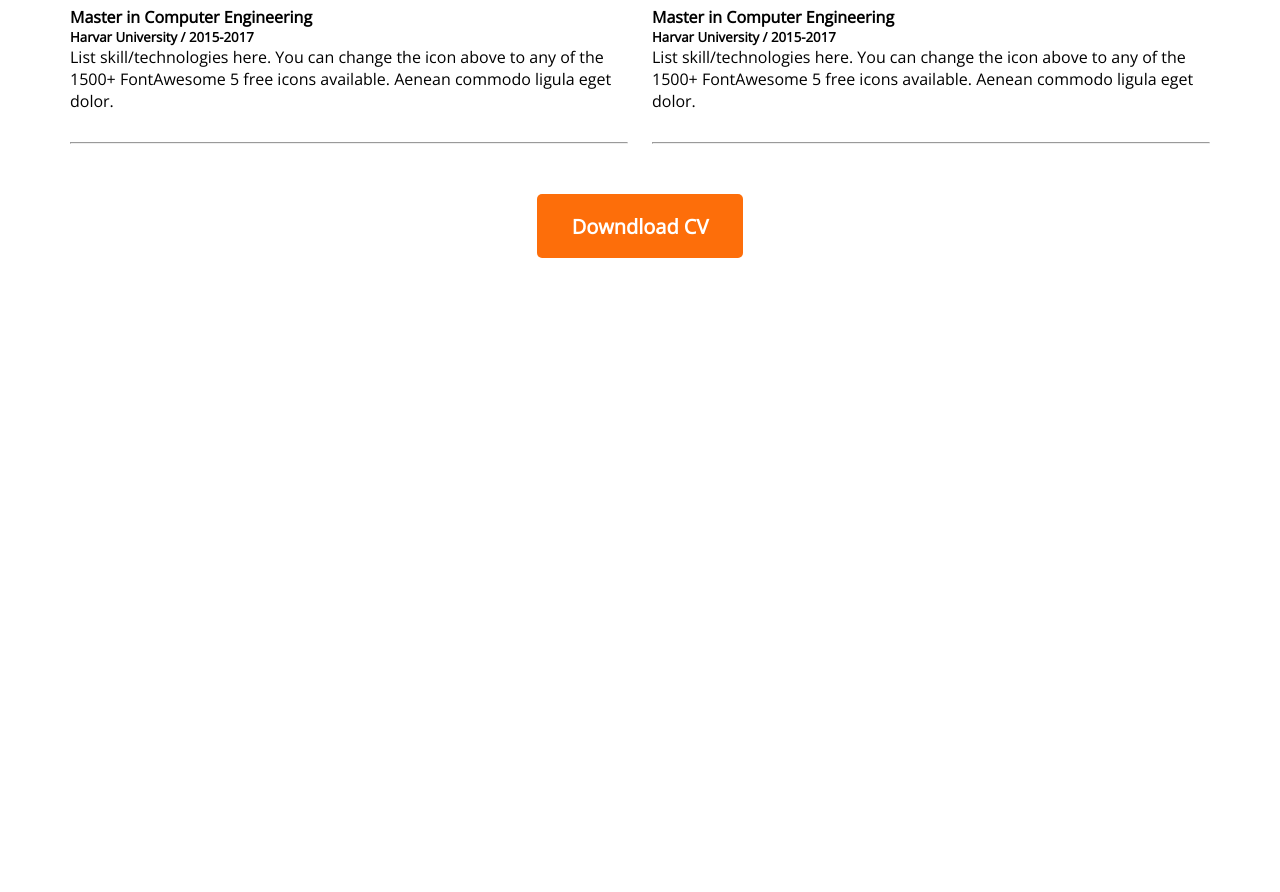
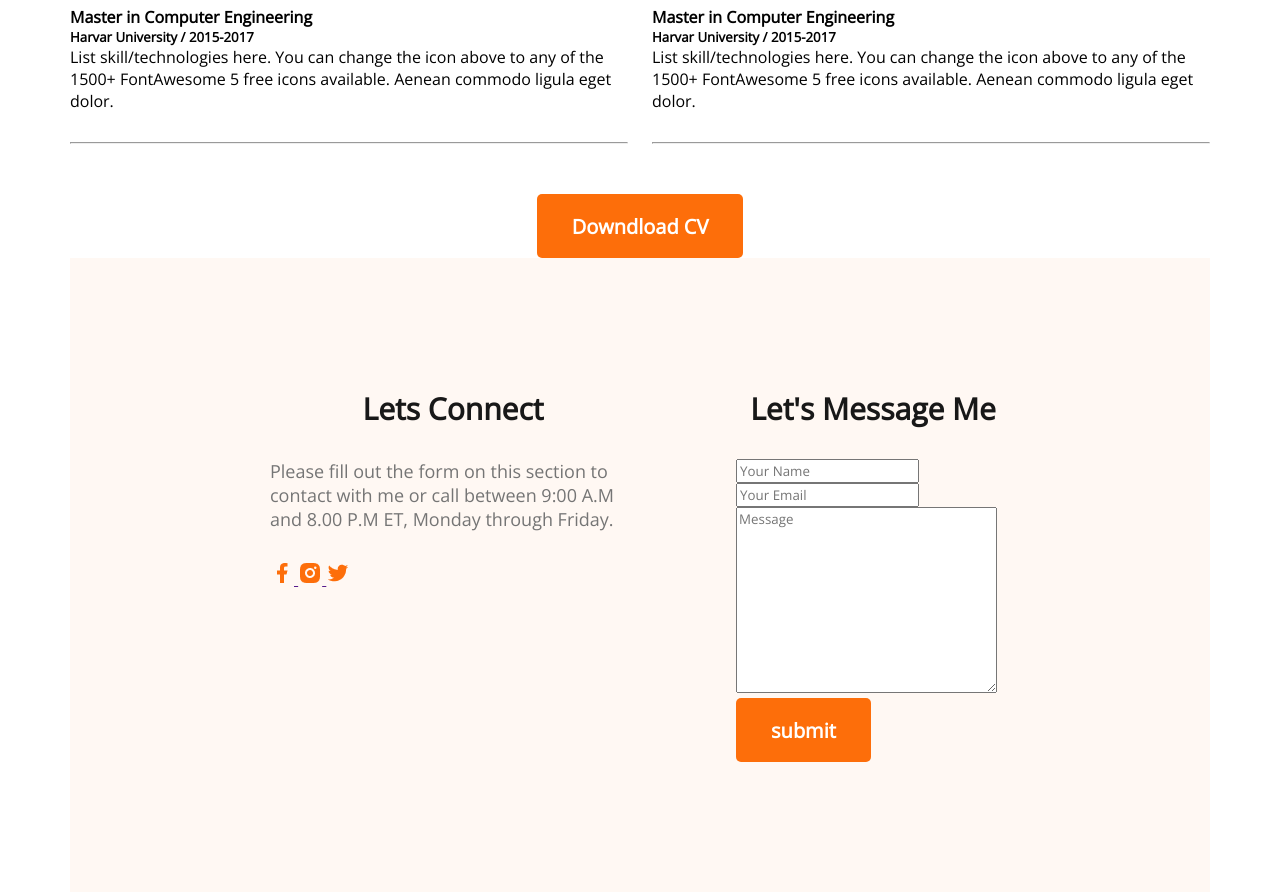
Before and after one commit to rimakhatun3/protfolio-resources, a plain HTML site: page index.html in a window 1280 px wide. Shown: the part 2046-2938 px from the top of the page. Before the commit the page ends 2304 px from the top, so only its background shows below. Drawn offline with nearby package versions, Linux system fonts and the light colour scheme.

Commit message:
added contact section

```diff
--- a/index.html
+++ b/index.html
@@ -163,9 +163,37 @@
 
 
 </section>
+<!-- contact section -->
+<section class="contact">
+    <div>
+        <h3 class="section-title">Lets Connect</h3>
+        <p class="section-description">Please fill out the form on this section to contact with me or call between 9:00 A.M and 8.00 P.M ET, Monday through Friday.</p>
+        <a href="">
+            <img src="images/icons/facebook.png" alt="">
+        </a>
+        <a href="">
+            <img src="images/icons/insta.png" alt="">
+        </a>
+        <a href="">
+            <img src="images/icons/twitter.png" alt="">
+        </a>
+    </div>
+    <div>
+<h3 class="section-title">Let's Message Me</h3>
+<form action="">
+<input type="text" placeholder="Your Name">
+<input type="email" name="" id="" placeholder="Your Email">
+<textarea name="" id="" cols="30" rows="10" placeholder="Message"></textarea>
+<input class="btn-primary" type="submit" value="submit">
+</form>
+    </div>
 
+</section>
 </main>
 <footer>
+
+
+
 
 </footer>
 
--- a/style/portfolio.css
+++ b/style/portfolio.css
@@ -153,3 +153,28 @@ margin-bottom: 10ox;
     margin-top: 50px;
     text-align: center;
 }
+/* contact styles */
+.contact.section-title{
+    text-align: left;
+}
+.contact{
+    display: flex;
+    gap: 100px;
+    background-color: #FFF8F3;
+    padding: 130px 200px;
+}
+.contact input[type="text"], input[type="emai",  textarea{
+    margin-bottom: 24px;
+    border: 0;
+    width: 100%;
+    padding: 18px 30px;
+}
+.input{
+    height: 64px;
+}
+.section-description{
+
+}
+.contact a{
+    text-decoration: none;
+}
```
